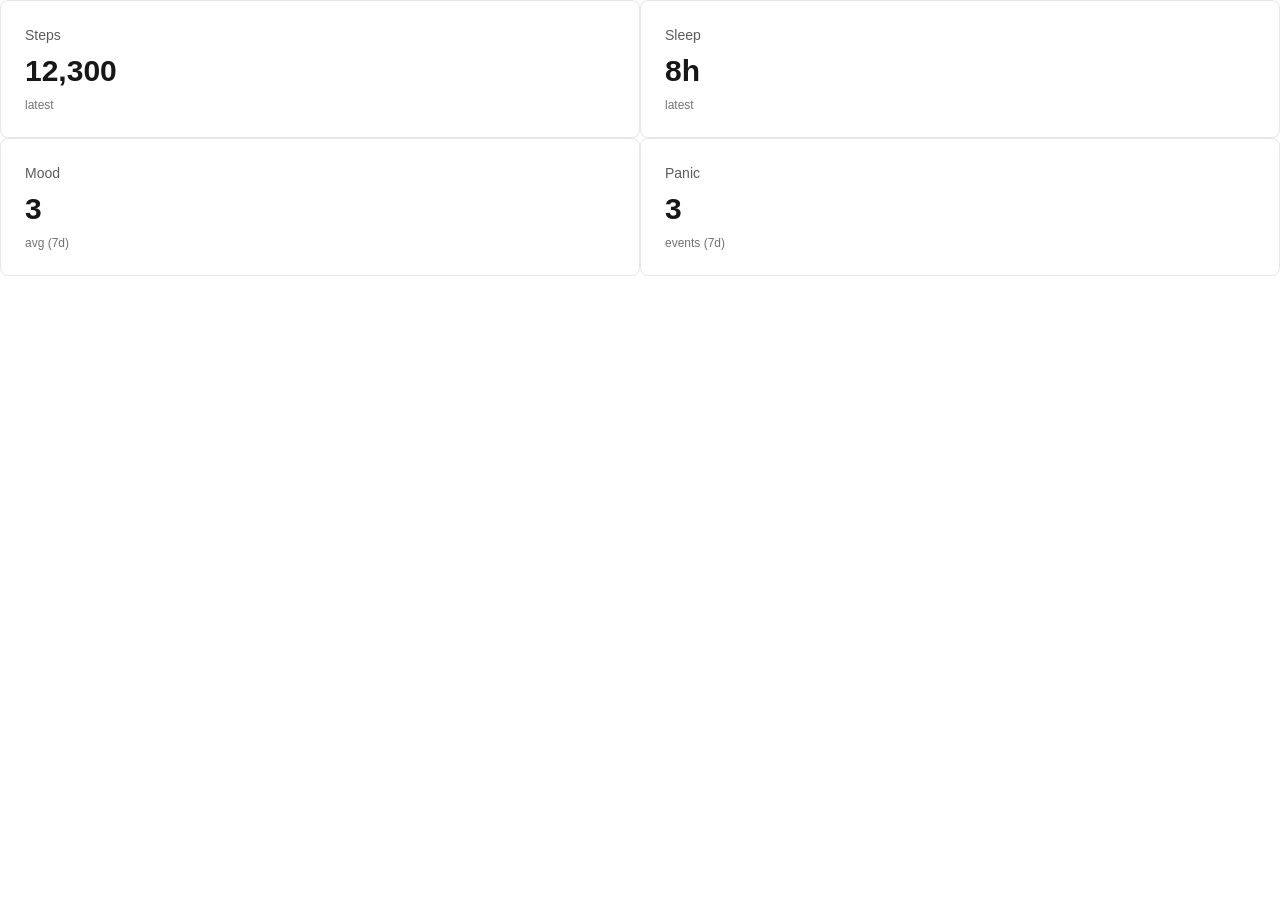
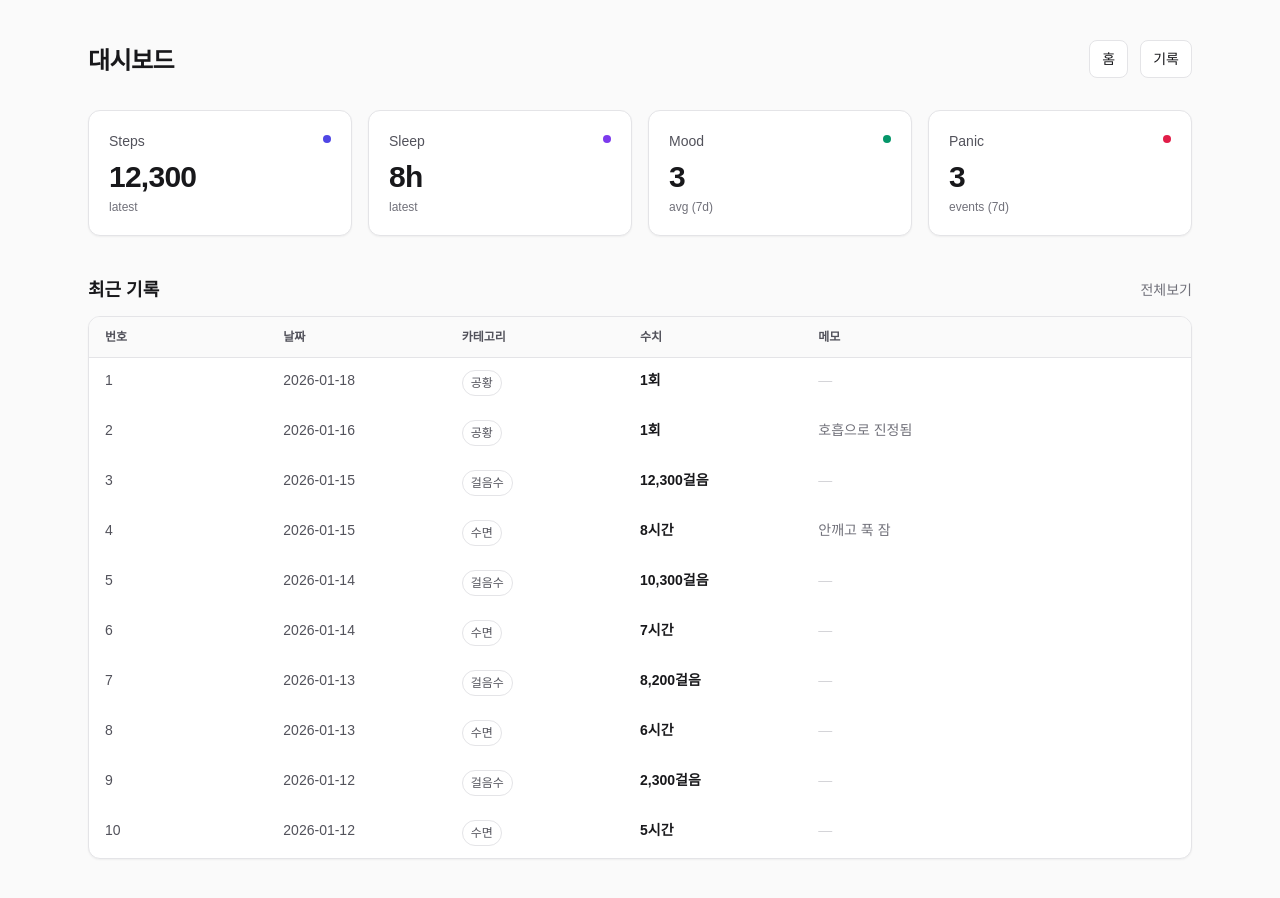
Before and after one commit to carrotdy/next-mini-dashboard, a Next.js app: page / in a window 1280 px wide. Before the commit the page ends 800 px from the top, so only its background shows below. Built offline with nearby package versions, Linux system fonts and the light colour scheme.

Commit message:
refactor: 대시보드 페이지 구조 정리 및 컴포넌트 분리

```diff
--- a/app/components/dashboard/KpiGrid.tsx
+++ b/app/components/dashboard/KpiGrid.tsx
@@ -1,7 +1,7 @@
 import { KpiCard } from "@/app/components/dashboard/KpiCard";
-import { kpis } from "@/app/page";
+import { DashboardKpi } from "@/app/features/dashboard/kpi";
 
-export const KpiGrid = () => {
+export const KpiGrid = ({ kpis }: { kpis: DashboardKpi[] }) => {
   return (
     <section>
       <div className="grid grid-cols-1 gap-4 md:grid-cols-2 lg:grid-cols-4">
--- a/app/components/dashboard/RecentRecordsTable.tsx
+++ b/app/components/dashboard/RecentRecordsTable.tsx
@@ -1,10 +1,5 @@
+import { categoryLabel, type HealthRecord } from "@/app/lib/records";
 import Link from "next/link";
-import { categoryLabel, records, type DemoRecord, type HealthRecord } from "@/app/lib/records";
-
-export const RecentRecordsTable = () => {
-
-  const parseDate = (d: string) => new Date(`${d}T00:00:00`).getTime();
-  const sortedRecords = [...records].sort((a, b) => parseDate(b.date) - parseDate(a.date));
 
 const formatValueText = (value: HealthRecord) => {
   switch (value.category) {
@@ -18,6 +13,12 @@ export const RecentRecordsTable = () => {
       return `${value.value}회`
   }
 }
+
+export const RecentRecordsTable = ({ records }: { records: HealthRecord[] }) => {
+
+  const parseDate = (d: string) => new Date(`${d}T00:00:00`).getTime();
+  const sortedRecords = [...records].sort((a, b) => parseDate(b.date) - parseDate(a.date));
+  const recent = sortedRecords.slice(0, 10);
 
   return (
     <section className="mt-10">
@@ -37,7 +38,7 @@ export const RecentRecordsTable = () => {
           <div className="col-span-3">메모</div>
         </div>
 
-        {sortedRecords.map((r, index) => (
+        {recent.map((r, index) => (
           <div
             key={r.id}
             className="grid grid-cols-12 px-4 py-3 text-sm hover:bg-zinc-50"
--- a/app/components/layout/TopNav.tsx
+++ b/app/components/layout/TopNav.tsx
@@ -8,13 +8,6 @@ export const TopNav = ({ title }: { title: string }) => {
       </div>
 
       <div className="flex items-center gap-3">
-        <div className="hidden md:block">
-          <input
-            placeholder="검색..."
-            className="w-72 rounded-lg border border-zinc-200 bg-white px-3 py-2 text-sm outline-none focus:border-zinc-300"
-          />
-        </div>
-
         <Link
           href="/"
           className="rounded-lg border border-zinc-200 bg-white px-3 py-2 text-sm hover:bg-zinc-50"
--- a/app/features/dashboard/kpi.ts
+++ b/app/features/dashboard/kpi.ts
@@ -6,6 +6,14 @@ export type DashboardKpi = {
   valueText: string;
   subText: string;
 };
+
+//최근 10개 기록
+const parseDateMs = (date: string) => new Date(`${date}T00:00:00`).getTime();
+
+export const getRecentRecords = (all: HealthRecord[], limit = 10) =>
+  [...all]
+    .sort((a, b) => parseDateMs(b.date) - parseDateMs(a.date))
+    .slice(0, limit);
 
 const parseDate = (date: string) => new Date(`${date}T00:00:00`);
 
--- a/app/items/page.tsx
+++ b/app/items/page.tsx
@@ -1,16 +1,13 @@
-import { KpiGrid } from "@/app/components/dashboard/KpiGrid";
-import { RecentRecordsTable } from "@/app/components/dashboard/RecentRecordsTable";
 import { PageContainer } from "@/app/components/layout/PageContainer";
 import { TopNav } from "@/app/components/layout/TopNav";
 
-const DashboardPage = () => {
+const ItemsPage = () => {
   return (
     <PageContainer>
-      <TopNav title="대시보드" />
-      <KpiGrid />
-      <RecentRecordsTable />
+      <TopNav title="기록" />
+
     </PageContainer>
   );
 };
 
-export default DashboardPage;
+export default ItemsPage;
--- a/app/page.tsx
+++ b/app/page.tsx
@@ -1,25 +1,21 @@
-import { buildDashboardKpis } from "@/app/features/dashboard/kpi";
+import { PageContainer } from "@/app/components/layout/PageContainer";
+import { TopNav } from "@/app/components/layout/TopNav";
+import { KpiGrid } from "@/app/components/dashboard/KpiGrid";
+import { RecentRecordsTable } from "@/app/components/dashboard/RecentRecordsTable";
+import { buildDashboardKpis, getRecentRecords } from "@/app/features/dashboard/kpi";
 import { records } from "@/app/lib/records";
-import Link from "next/link";
 
-export const kpis = buildDashboardKpis(records, 7);
+const DashboardPage = () => {
+  const kpis = buildDashboardKpis(records, 7);
+  const recent10 = getRecentRecords(records, 10);
 
-export default function Home() {
   return (
-    <div>
-      <div className="grid grid-cols-1 md:grid-cols-2">
-        {kpis.map((kpi) => (
-          <Link
-            key={kpi.category}
-            href={`/items?category=${kpi.category}`}
-            className="rounded-lg border p-6 hover:shadow"
-          >
-            <div className="text-sm opacity-70">{kpi.label}</div>
-            <div className="mt-2 text-3xl font-semibold">{kpi.valueText}</div>
-            <div className="mt-2 text-xs opacity-60">{kpi.subText}</div>
-          </Link>
-        ))}
-      </div>
-    </div>
+    <PageContainer>
+      <TopNav title="대시보드" />
+      <KpiGrid kpis={kpis} />
+      <RecentRecordsTable records={recent10} />
+    </PageContainer>
   );
-}
+};
+
+export default DashboardPage;
```
Lines whose indentation alone changed are shown as unchanged.
